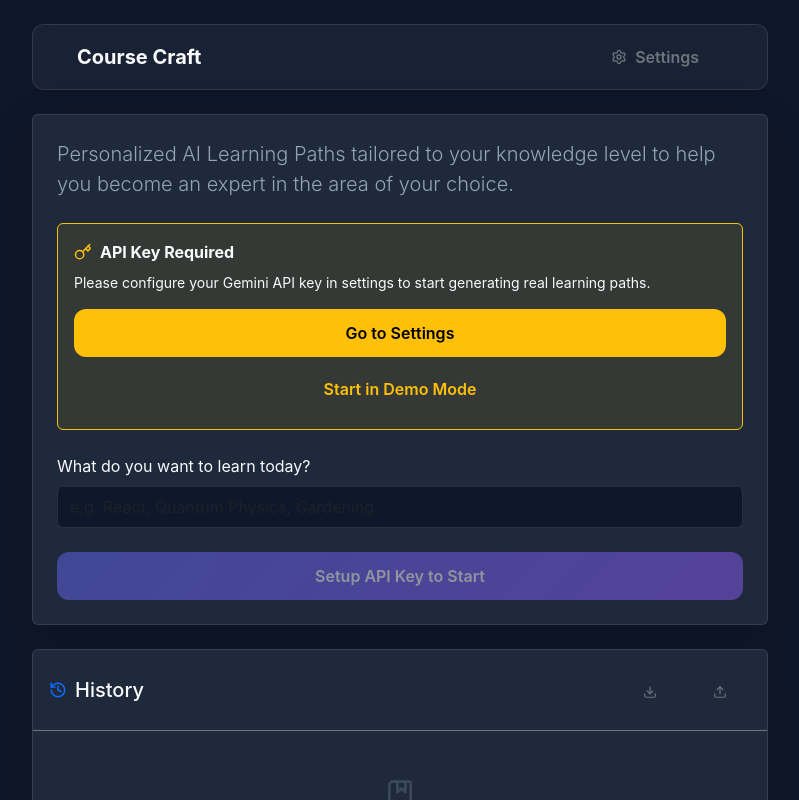
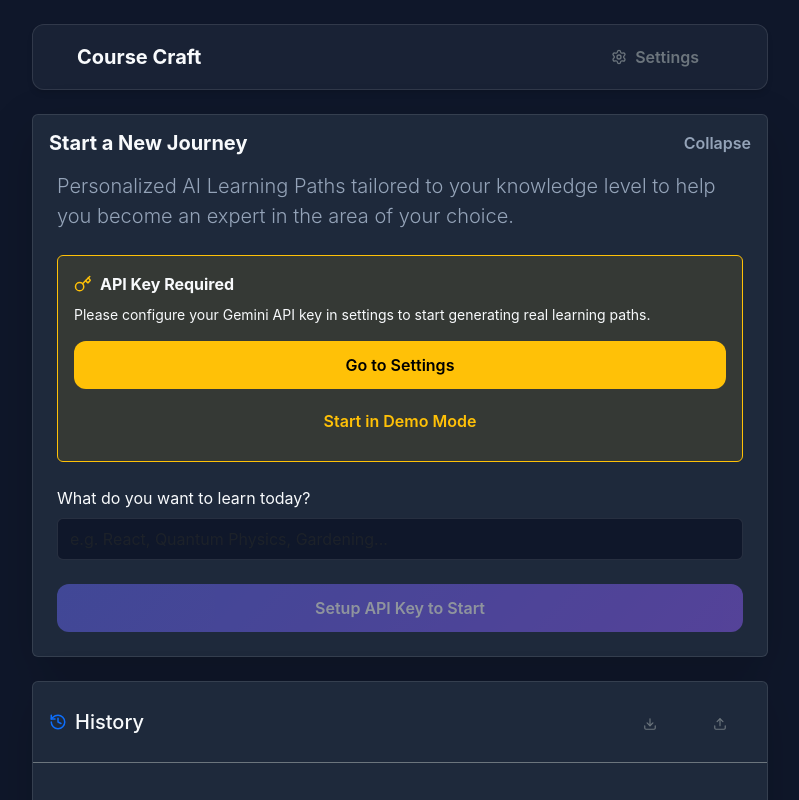
Before and after one commit to ibrezm1/Edu-assist01, a React (Vite) app in the folder client/: page / in a window 1280 px wide. Shown: the top 800 px of the page, without its empty margins (240-1039 px from the left). Built offline with nearby package versions, Linux system fonts and the light colour scheme.

Commit message:
ux: make Start New Journey collapsible for easier history review

```diff
--- a/client/src/components/Onboarding.jsx
+++ b/client/src/components/Onboarding.jsx
@@ -13,6 +13,7 @@ const Onboarding = ({ onStart, onSelectSavedPath, onOpenSettings, apiKey, demoMo
     const [topic, setTopic] = useState('');
     const [history, setHistory] = useState([]);
     const [loadingHistory, setLoadingHistory] = useState(true);
+    const [openNewJourney, setOpenNewJourney] = useState(true);
 
 
 
@@ -111,8 +112,26 @@ const Onboarding = ({ onStart, onSelectSavedPath, onOpenSettings, apiKey, demoMo
                             animate={{ opacity: 1, x: 0 }}
                         >
                             <Card className="themed-card shadow-lg h-100">
-
-                                <Card.Body className="p-4 d-flex flex-column justify-content-center">
+                                <Card.Header
+                                    className="bg-transparent border-0 d-flex justify-content-between align-items-center py-3"
+                                    style={{ cursor: 'pointer' }}
+                                    onClick={() => setOpenNewJourney(!openNewJourney)}
+                                >
+                                    <h5 className="mb-0 themed-text-primary fw-bold">Start a New Journey</h5>
+                                    <Button
+                                        variant="link"
+                                        className="p-0 text-decoration-none small themed-text-secondary"
+                                        onClick={(e) => {
+                                            e.stopPropagation();
+                                            setOpenNewJourney(!openNewJourney);
+                                        }}
+                                    >
+                                        {openNewJourney ? 'Collapse' : 'Expand'}
+                                    </Button>
+                                </Card.Header>
+                                <Collapse in={openNewJourney}>
+                                    <div>
+                                        <Card.Body className="p-4 pt-0 d-flex flex-column justify-content-center">
 
                                             <p className="themed-text-secondary lead mb-4">
                                                 Personalized AI Learning Paths tailored to your knowledge level to help you become an expert in the area of your choice.
@@ -186,6 +205,8 @@ const Onboarding = ({ onStart, onSelectSavedPath, onOpenSettings, apiKey, demoMo
                                             </Form>
 
                                         </Card.Body>
+                                    </div>
+                                </Collapse>
                             </Card>
                         </motion.div>
                     </Col>
```
Lines whose indentation alone changed are shown as unchanged.
